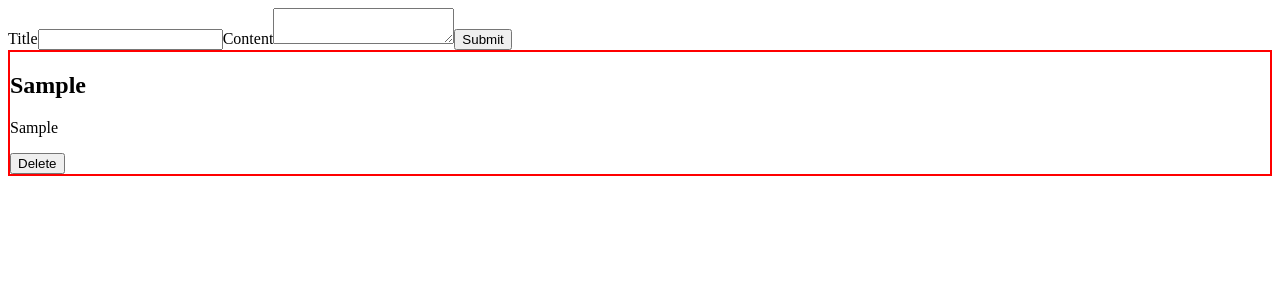
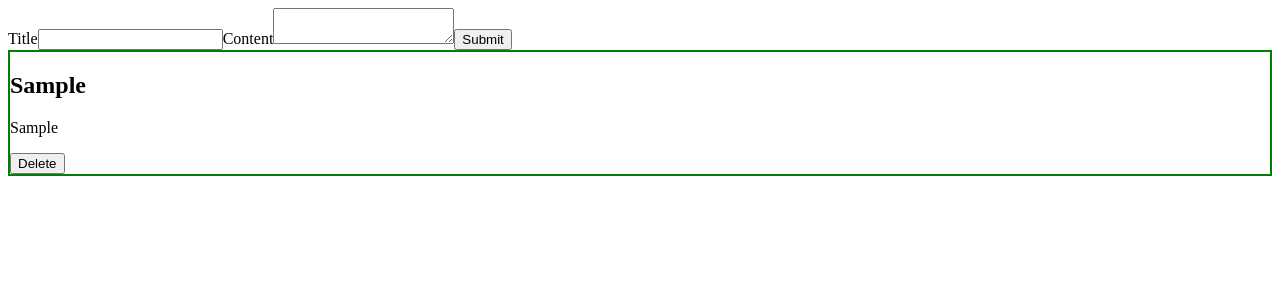
Before and after one commit to sauravyadav19/React-apps, a React (Vite) app in the folder 05_CRUD_operations/: page / in a window 1280 px wide. Both pictures are taken after typing "Sample", "Sample" into the empty fields and a click on the button "Submit". Shown: the top 300 px of the page. Built offline with nearby package versions, Linux system fonts and the light colour scheme.

Commit message:
05_CRUD_operations: Adding  opertaion

```diff
--- a/05_CRUD_operations/src/App.jsx
+++ b/05_CRUD_operations/src/App.jsx
@@ -26,20 +26,45 @@ function App(){
     // posts array, we are then passing this CreationForm and we call it whenever a new post is added to the posts array.
 
     function addPost(title,content){
-        setPost(prev=>([{title,content},...prev]))
+        // we are now not relaying on index rather we are now adding another property called id which gives a unique id everytime
+        // this is better than indices system and much more reilabe,especially now that we could delete a post.
+        setPost(prev=>([{id: crypto.randomUUID(),title,content},...prev]))
     }
 
     // Just like we are passing addPost to our form
     // We are passing removePost to our Post component so that we can delete each post if we want to
     function removePost(key){
-        const newPosts = posts.filter((element,index)=>{
-            if(index === key){
+        const newPosts = posts.filter((post)=>{
+            if(post.id === key){
                 return false;
             }
-            return element;
+            return post;
         })
         setPost(newPosts);
     }
+
+    // Just for the same reason we have passed addPost to the formCreation we would be passing editPost to Post component
+    // App.jsx is the parent and owner of post and all that stuff.
+    // In here we are recreating the array mannually, we are updating the element whose id matches with the key.
+    function editPost(key,title,content){
+
+        let updatePosts = [];
+
+        setPost((prev)=>{
+            for(let i = 0; i< prev.length; i++){
+
+                if(key === prev[i].id){
+                    updatePosts.push({id:prev[i].id,title,content});
+                    continue;
+                }
+                updatePosts.push(prev[i]);
+
+            }
+            return updatePosts;
+
+        })
+    }
+
 
     // We are using useEffect to store the new value of the post into the localstorage
     // just to recall, useEffect is called whenever the dependicies array undergo state change
@@ -64,8 +89,9 @@ function App(){
         {/* Rendering all the post */}
         <div>
             {posts.map((post, idx)=>(
-                // Passing index explicitly to the component so we can remove the post when button is clicked
-                <Post key = {idx} title = {post.title} content = {post.content} index = {idx} removePost = {removePost} />
+                // Passing id as index so we can uniquely identify and perform deletion, updation of a post
+                // We are passing removePost and editPost to it so we can perform those action with same architeture flow as waterfall direction.
+                <Post key = {post.id} title = {post.title} content = {post.content} index = {post.id} removePost = {removePost} editPost = {editPost} />
         ))}
         </div>
     </div>)
--- a/05_CRUD_operations/src/Post.jsx
+++ b/05_CRUD_operations/src/Post.jsx
@@ -2,12 +2,61 @@ import { useState } from "react";
 
 function Post(props){
 
-    return (<div style={{border:"solid red 2px"}}>
-        <h2>{props.title}</h2>
-        <p>{props.content}</p>
-        {/* passing the index to the removePost function, thus telling react which component to delete */}
-        <button onClick={()=>{props.removePost(props.index)}}>Delete</button>
-    </div>)
+    // These variable are used to handle in case the user tries to edit a Post
+    const [isBeingEdited, setIsBeingEdited] = useState(false);
+    const [tempTitle, setTempTitle] = useState(props.title);
+    const [tempContent,setTempContent] = useState(props.content);
+
+    // Double clicking a Post turns it into Editing mode.
+    function doubleClickHandler(){
+        setIsBeingEdited(true);
+    }
+    // Two way binding for the Title and Content input's that appears after user double click's a post
+    function onChangeTitle(event){
+        setTempTitle(event.target.value);
+    }
+
+    function onChangeContent(event){
+        setTempContent(event.target.value);
+    }
+
+    // Once the edit is done, and user wants to save it we are sending it to the App.jsx (parent component and Owner of Posts)
+    function editHandler(){
+        props.editPost(props.index,tempTitle,tempContent);
+        // Exiting out of the edit mode
+        setIsBeingEdited(false);
+    }
+
+    // in Case the user wants to discard changes.
+    // We are setting all the values as before
+    // and exit the edit mode.
+    function discardHandler(){
+        setTempContent(props.content);
+        setTempTitle(props.title);
+        setIsBeingEdited(false);
+    }
+
+// Rendering based on the Mode
+    // Edit mode
+    if(isBeingEdited){
+        return(
+            <div style={{border:'solid red 2px'}} onDoubleClick={doubleClickHandler}>
+                <input type="text" value={tempTitle} onChange={(event=>{onChangeTitle(event)})}/>
+                <textarea value={tempContent} onChange={(event)=>{onChangeContent(event)}}/>
+                <button onClick={editHandler}>Save</button>
+                <button onClick={discardHandler}>Discard</button>
+            </div>
+        )
+        // Regular Mode
+    }else{
+        return (<div style={{border:"solid green 2px"}} onDoubleClick = {doubleClickHandler}>
+            <h2>{props.title}</h2>
+            <p>{props.content}</p>
+            {/* passing the index to the removePost function, thus telling react which component to delete */}
+            <button onClick={()=>{props.removePost(props.index)}}>Delete</button>
+        </div>)
+    }
+
 
 }
 export default Post;
```
